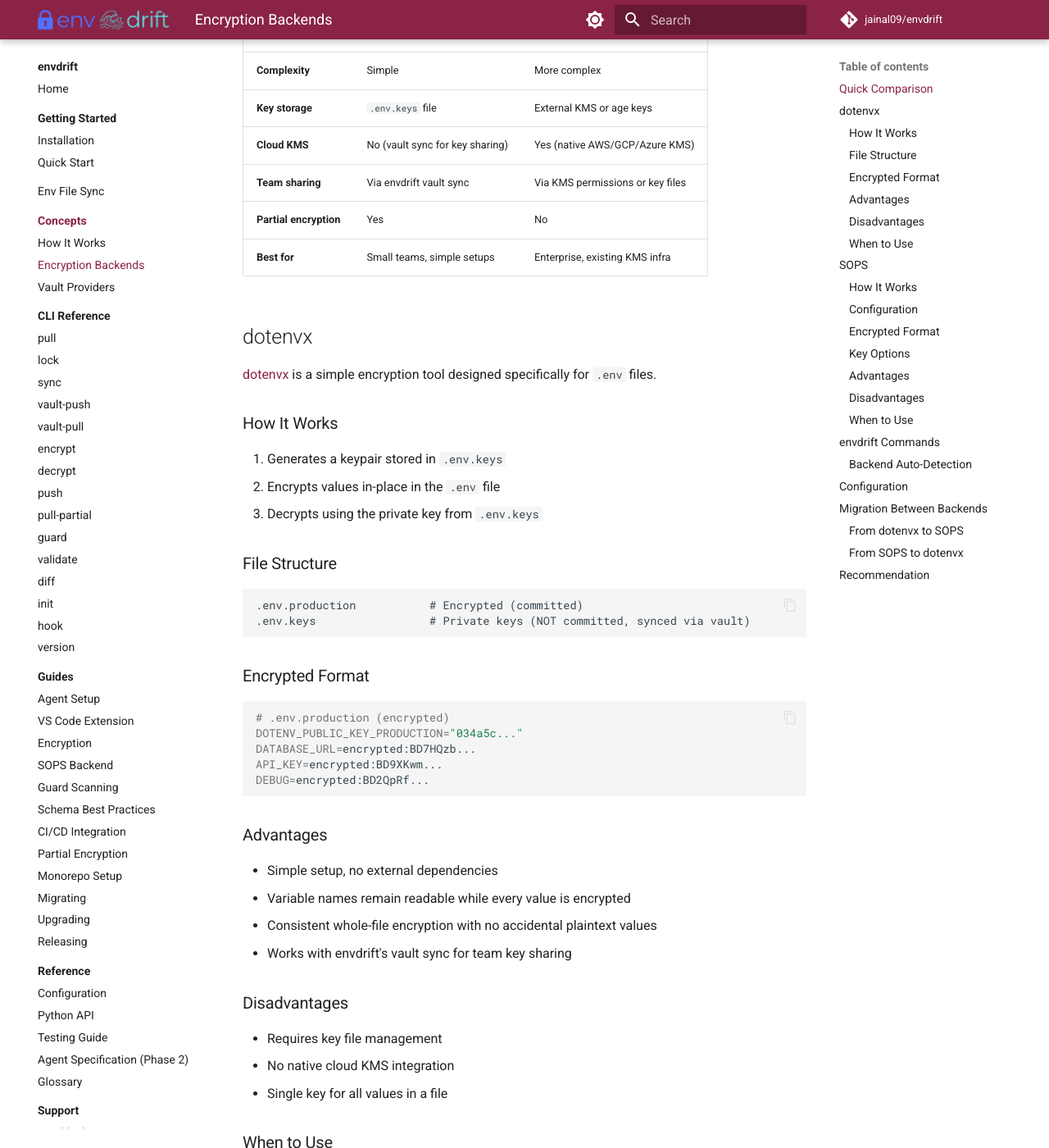
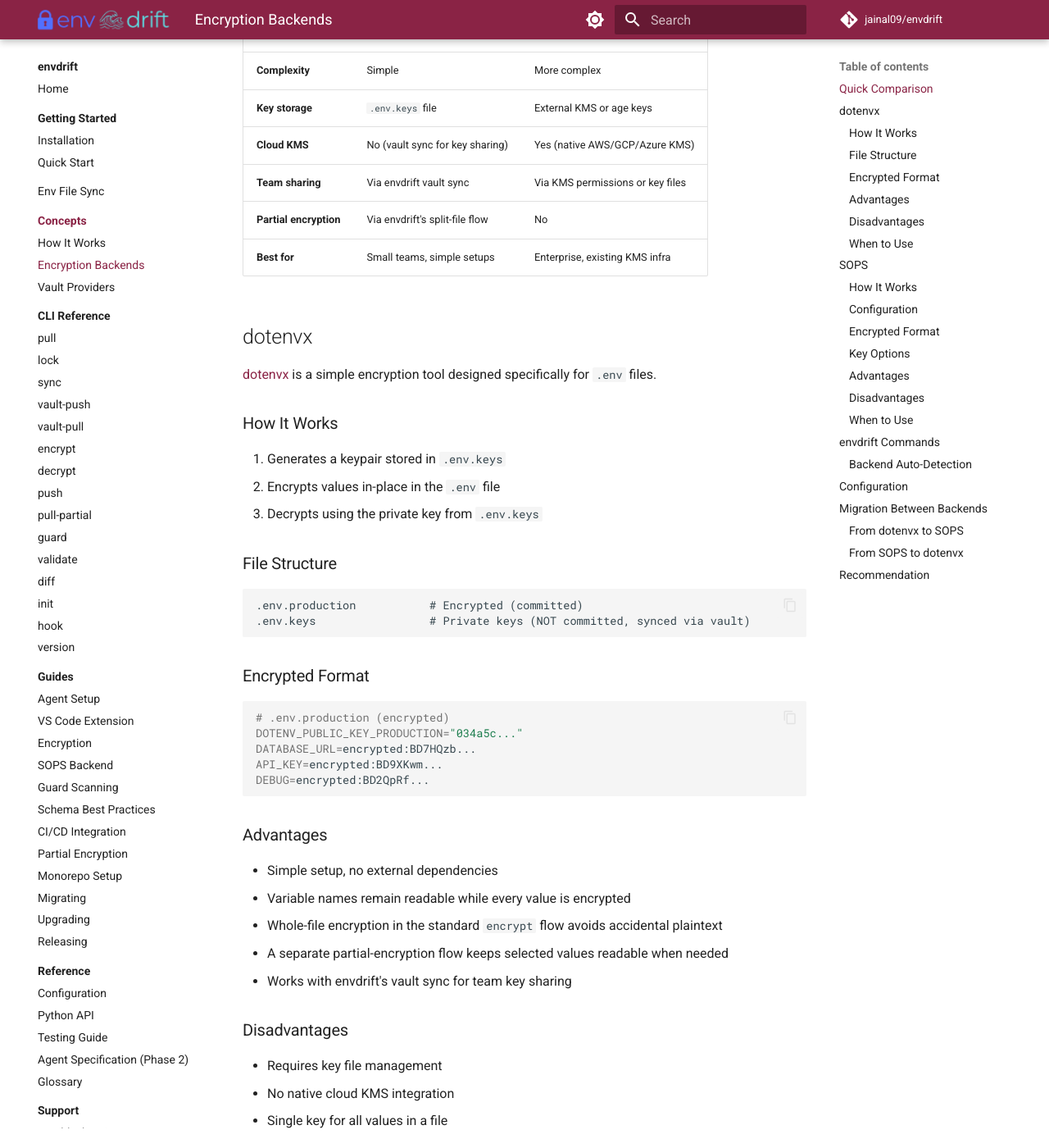
Before and after one commit to jainal09/envdrift, an MkDocs documentation site: the page built from docs/concepts/encryption-backends.md, in a window 1280 px wide and 1400 px high, scrolled down 304 px. Shown: the whole window at 82% size. Built offline with MkDocs 1.6.1 and Material for MkDocs 9.7.7, drawn with Linux system fonts in a browser that asks for light colours; comment, search, counter and statistics services are not loaded.

Commit message:
docs: clarify dotenvx encryption modes

```diff
--- a/docs/concepts/encryption-backends.md
+++ b/docs/concepts/encryption-backends.md
@@ -10,7 +10,7 @@
 | **Key storage** | `.env.keys` file | External KMS or age keys |
 | **Cloud KMS** | No (vault sync for key sharing) | Yes (native AWS/GCP/Azure KMS) |
 | **Team sharing** | Via envdrift vault sync | Via KMS permissions or key files |
-| **Partial encryption** | Yes | No |
+| **Partial encryption** | Via envdrift's split-file flow | No |
 | **Best for** | Small teams, simple setups | Enterprise, existing KMS infra |
 
 ## dotenvx
@@ -44,7 +44,8 @@
 
 - Simple setup, no external dependencies
 - Variable names remain readable while every value is encrypted
-- Consistent whole-file encryption with no accidental plaintext values
+- Whole-file encryption in the standard `encrypt` flow avoids accidental plaintext
+- A separate partial-encryption flow keeps selected values readable when needed
 - Works with envdrift's vault sync for team key sharing
 
 ### Disadvantages
```
Also changed, not shown: docs/cli/encrypt.md (+3 -0 lines), 1 other file.
